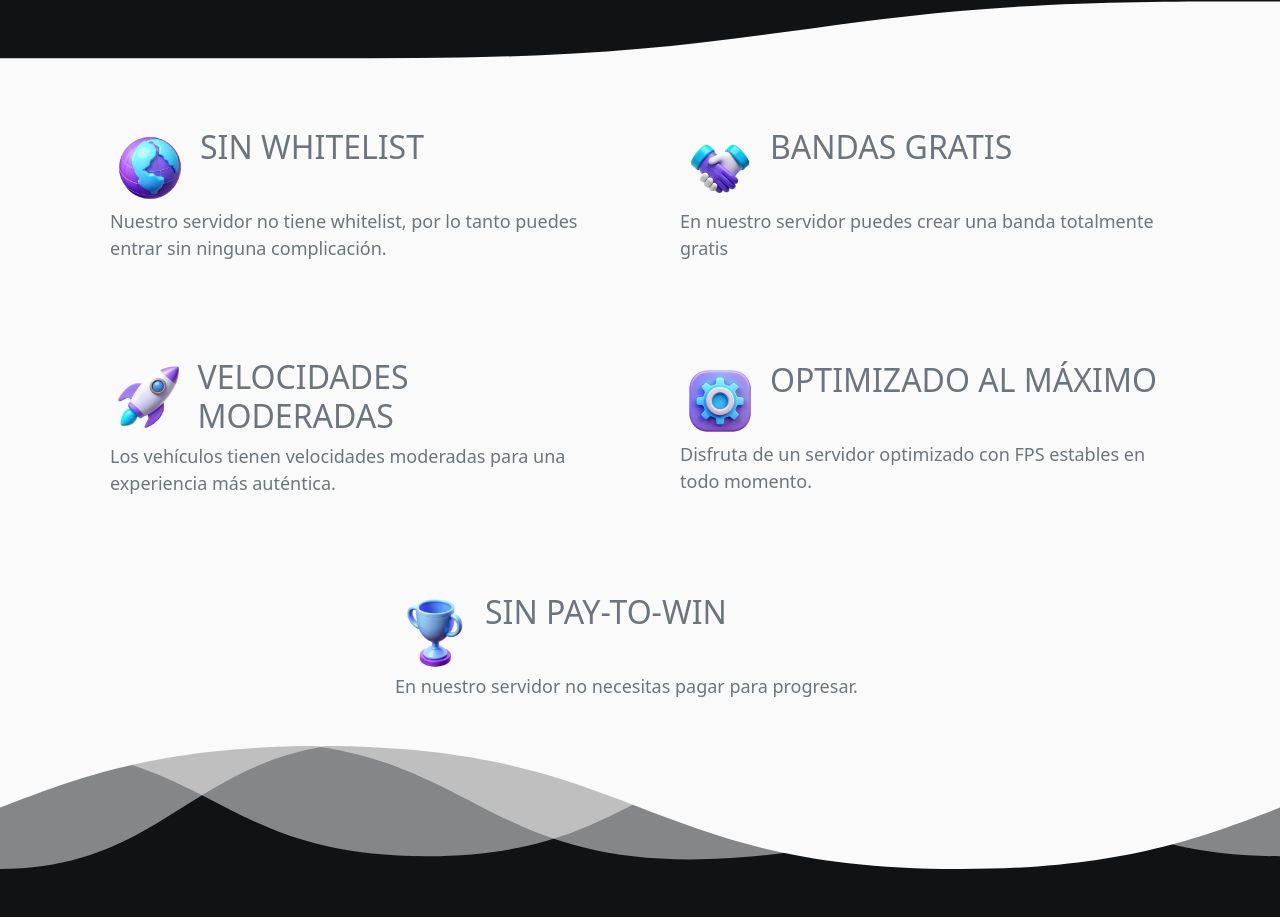
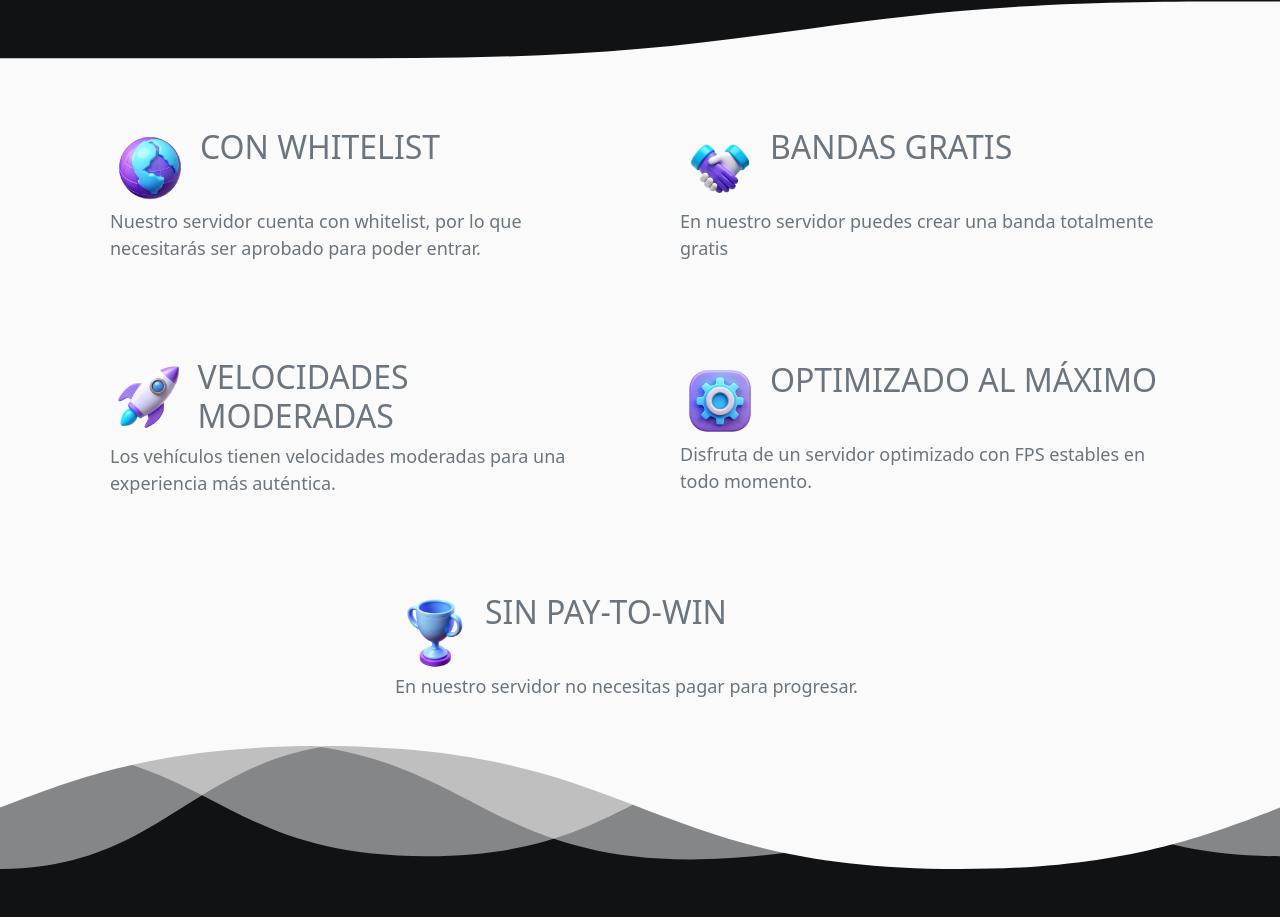
Before and after one commit to estebanm21/VaillanovaCity, a React (Vite) app: page /inicio in a window 1280 px wide. Shown: the part 1120-2037 px from the top of the page. Built offline with nearby package versions, Linux system fonts and the light colour scheme.

Commit message:
cambios pequeños

```diff
--- a/src/pages/donationRange/donationrange.css
+++ b/src/pages/donationRange/donationrange.css
@@ -8,7 +8,7 @@
   height: auto;
   /* background: red; */
   width: 100%;
-  max-width: 1200px;
+  max-width: 1530px;
   margin: 0 auto;
   padding: 20px 20px;
   display: flex;
@@ -27,7 +27,7 @@
   justify-content: start;
   padding: 10px;
   /* border: 1px solid #000; */
-  width: 300px;
+  width: 260px;
   text-align: center;
   box-shadow: rgba(0, 0, 0, 0.24) 0px 3px 8px;
   border-radius: 8px;
--- a/src/pages/home/Home.jsx
+++ b/src/pages/home/Home.jsx
@@ -144,10 +144,9 @@ export default function Home() {
                             <div className="icon_title_card">
                                 <img src={imgWhiteList} alt="" />
                             </div>
-                            <h2>SIN WHITELIST</h2>
+                            <h2>CON WHITELIST</h2>
                         </div>
-                        <p>Nuestro servidor no tiene whitelist, por lo tanto puedes entrar sin
-                            ninguna complicación.</p>
+                        <p>Nuestro servidor cuenta con whitelist, por lo que necesitarás ser aprobado para poder entrar.</p>
                     </div>
 
                     <div data-aos="fade-up" duration="1000" className="card_feature">
```
